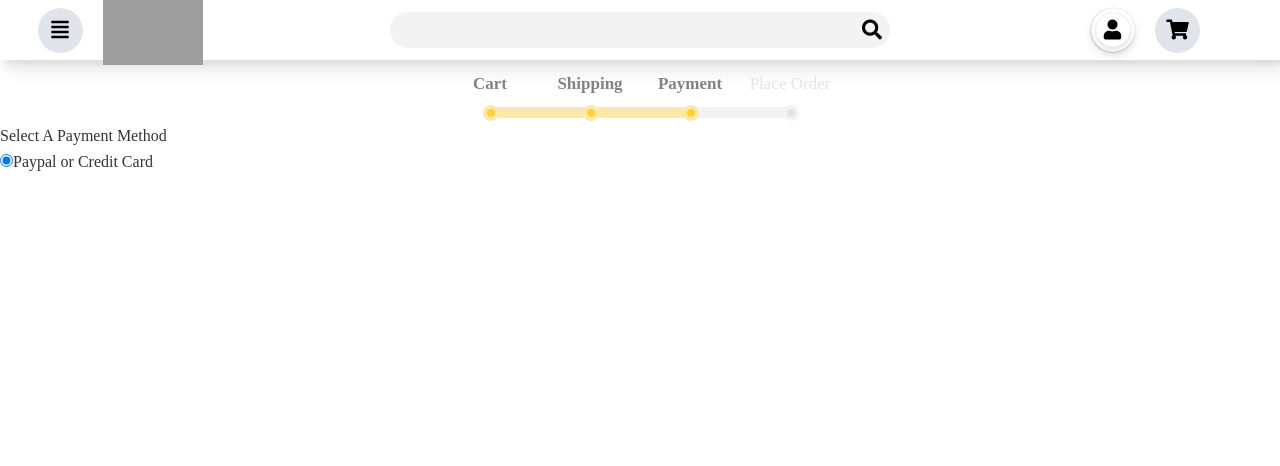
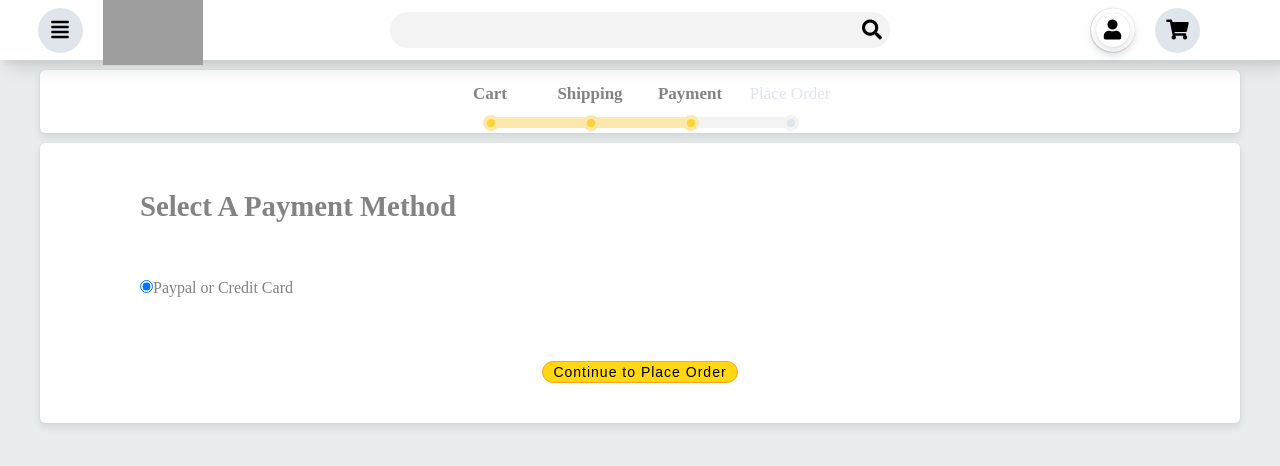
Before and after one commit to kdmladenov/E-commerce-site, a React (Create React App) app in the folder frontend/: page /payment in a window 1280 px wide. Shown: the top 466 px of the page. Built offline with nearby package versions, Linux system fonts and the light colour scheme; grey boxes are pictures that could not be loaded.

Commit message:
Payment screen updated

```diff
--- a/frontend/src/screens/PaymentScreen.js
+++ b/frontend/src/screens/PaymentScreen.js
@@ -1,6 +1,7 @@
 import React, { useState } from 'react';
 import { useDispatch, useSelector } from 'react-redux';
 import { savePaymentMethod } from '../actions/cartActions';
+import Button from '../components/Button';
 import CheckoutBreadcrumbs from '../components/CheckoutBreadcrumbs';
 import './styles/PaymentScreen.css';
 
@@ -20,14 +21,16 @@ const PaymentScreen = ({ history }) => {
     dispatch(savePaymentMethod({ paymentMethod }));
     history.push('/placeorder');
   };
+
   return (
-    <div className="shipping">
-      <div className="container">
-        <div className="header">
+    <main className="payment_screen">
+      <div className="payment_container">
+        <div className="header card">
           <CheckoutBreadcrumbs currentStep="Payment" />
         </div>
+        <section className={`payment_options_container card `}>
+          <h1>Select A Payment Method</h1>
           <form>
-          <legend>Select A Payment Method</legend>
             <input
               id="Paypal"
               type="radio"
@@ -38,11 +41,35 @@ const PaymentScreen = ({ history }) => {
             />
             <label htmlFor="Paypal">Paypal or Credit Card</label>
           </form>
-        <button type="submit" onClick={submitHandler} className="btn btn-primary">
-          Continue
-        </button>
+            <Button classes="yellow rounded" type="submit" onClick={submitHandler}>
+              Continue to Place Order
+            </Button>
+        </section>
       </div>
-    </div>
+    </main>
+
+    // <div className="shipping">
+    //   <div className="container">
+    //     <div className="header">
+    //       <CheckoutBreadcrumbs currentStep="Payment" />
+    //     </div>
+    //     <form>
+    //       <legend>Select A Payment Method</legend>
+    //       <input
+    //         id="Paypal"
+    //         type="radio"
+    //         value={paymentMethod}
+    //         required
+    //         checked
+    //         onChange={(e) => setPaymentMethod(e.target.value)}
+    //       />
+    //       <label htmlFor="Paypal">Paypal or Credit Card</label>
+    //     </form>
+    //     <button type="submit" onClick={submitHandler} className="btn btn-primary">
+    //       Continue
+    //     </button>
+    //   </div>
+    // </div>
   );
 };
 
--- a/frontend/src/screens/styles/PaymentScreen.css
+++ b/frontend/src/screens/styles/PaymentScreen.css
@@ -1,6 +1,33 @@
-.order-item{
-  justify-content: flex-start;
+.payment_screen {
+  background-color: rgb(234, 237, 237);
 }
-.item-card{
-  justify-content: space-between;
+
+.payment_container {
+  width: 100%;
+  max-width: 1200px;
+  margin: 10px auto;
 }
+
+.payment_container .header {
+  padding: 0;
+  color: var(--gray_dark);
+  margin-bottom: 10px;
+}
+
+.payment_options_container {
+  color: var(--gray_dark);
+  outline: none;
+  border-radius: 5px;
+  padding: 40px 100px;
+  position: relative;
+}
+
+.payment_options_container h1{
+  margin-bottom: 30px;
+  padding-top: 0px;
+}
+
+.payment_options_container button{
+  margin: 60px auto 0px auto;
+  padding-top: 0px;
+}
```
Lines whose indentation alone changed are shown as unchanged.
